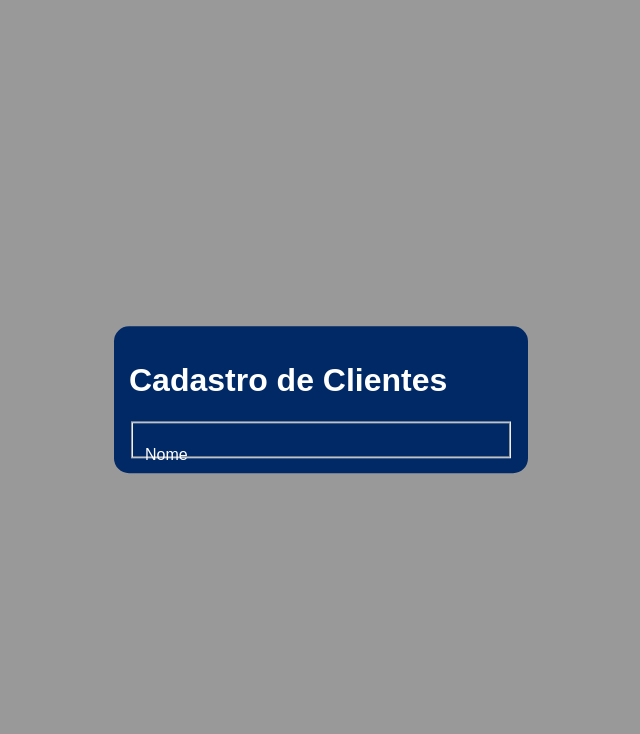
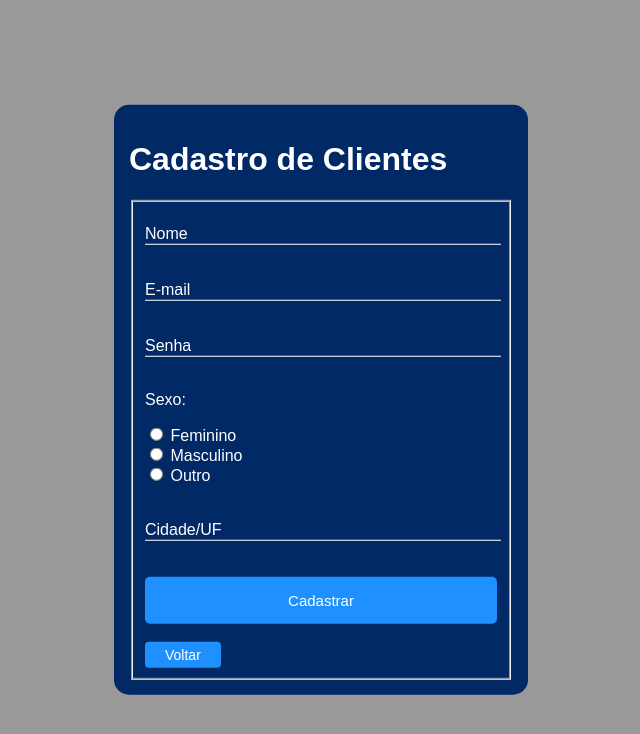
Before and after one commit to MessiasManoel/C-digos, a PHP site: page /formulario.php in a window 1280 px wide. Shown: the top 734 px of the page, without its empty margins (319-959 px from the left). Run offline with PHP 8.4, Linux system fonts and the light colour scheme.

Commit message:
Novos arquivos

```diff
--- a/formulario.php
+++ b/formulario.php
@@ -13,7 +13,7 @@
         //print_r('Cidade:'.$_POST['cidade']);
         //print_r('<br>');
 
-        include_once('config.php');
+        include_once('conexao.php');
 
         $nome = $_POST ['nome'];
         $email= $_POST['email'];
@@ -21,7 +21,7 @@
         $sexo= $_POST['sexo'];
         $cidade= $_POST['cidade'];
 
-        $result = mysqli_query($conexao, "INSERT INTO cadastro (nome,email,senha,sexo,cidade)VALUE('$nome','$email','$senha','$sexo','$cidade')");
+        $result = mysqli_query($conexao, "INSERT INTO cadastro (nome,email,senha,sexo,cidade)VALUES('$nome','$email','$senha','$sexo','$cidade')");
 
         header('Location: login.php');
     }
@@ -127,9 +127,45 @@
             <form action="formulario.php" method="POST">
             <fieldset>
                 <br>
-                <div class="inputBox"
+                <div class="inputBox">
                     <input type="text" name="nome" id="nome" class="inputUser" required>
                     <label for="nome" class="labelInput">Nome</label>
+                </div>
+                <br><br>
+                <div class="inputBox">
+                    <input type="text" name="email" id="email" class="inputUser" required>
+                    <label for="email" class="labelInput">E-mail</label>
+                </div>
+                <br><br>
+                <div class="inputBox">
+                    <input type="password" name="senha" id="senha" class="inputUser" required>
+                    <laber for="senha" class="labelInput">Senha</label>
+                </div>
+                <br>
+
+                <p>Sexo:</p>
+                <input type="radio" id="feminino" name="sexo" value="feminino" required>
+                <label for="feminino">Feminino</label>
+                <br>
+                <input type="radio" id="masculino" name="sexo" value="masculino" required>
+                <label for="masculino">Masculino</label>
+                <br>
+                <input type="radio" id="outro" name="sexo" value="outro" required>
+                <label for="outro">Outro</label>
+                <br><br><br>
+
+                <div class="inputBox">
+                    <input type="text" name="cidade" id="cidade" class="inputUser" required>
+                    <label for="cidade" class="labelInput">Cidade/UF</label>
+                </div>
+                <br><br>
+
+                <input type="submit" name="submit" id="submit" value="Cadastrar">
+                <br><br>
+
+                <a href="index.php" class="button">Voltar</a>
+
             </fieldset>
+        </form>
     </div>
 </body>
--- a/login.php
+++ b/login.php
@@ -68,7 +68,7 @@
 
         <h1>Login</h1>
 
-        <form action="testlogin.php" method="POST">
+        <form action="usuario.php" method="POST">
             <input type="text" name="email" placeholder="EMAIL">
             <br><br>
             <input type="password" name="senha" placeholder="Senha">
--- a/sistema.php
+++ b/sistema.php
@@ -39,4 +39,5 @@
 </head>
 
 
+
 </html>
```
Also changed, not shown: cadastro.sql (added, +58 -0 lines), usuario.php (added, +37 -0 lines).
